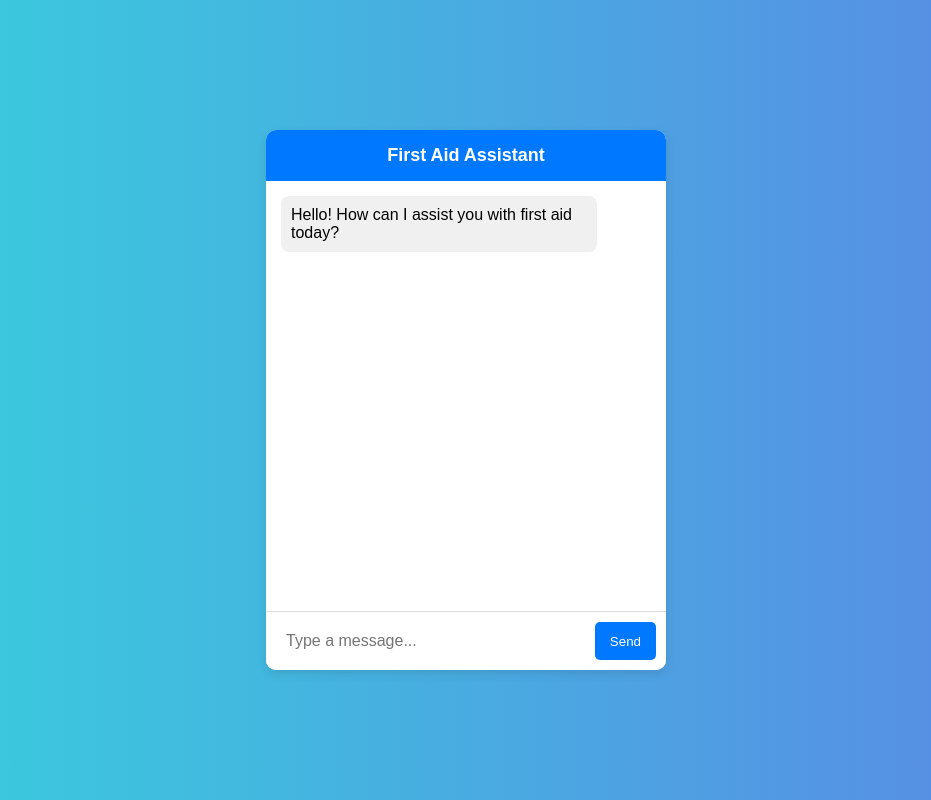
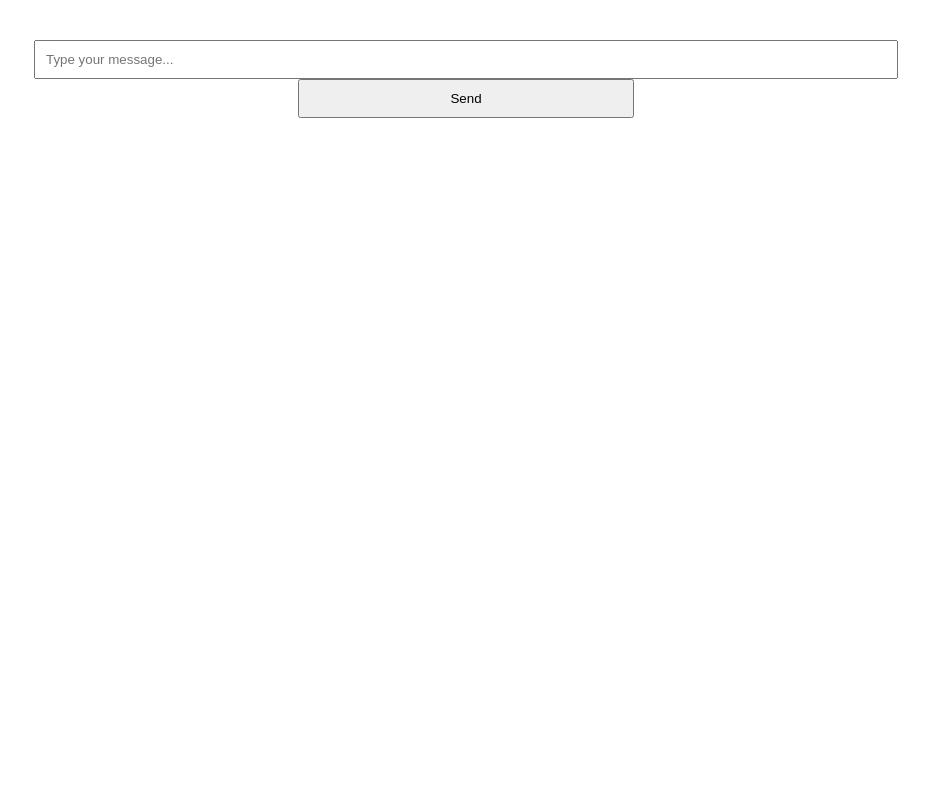
Before and after one commit to 1kilele/first-aid-chatbot, a Flask app: page / in a window 1280 px wide. Shown: the whole page, without its empty margins (174-1105 px from the left). Run offline with Flask 3, Linux system fonts and the light colour scheme.

Commit message:
Add interactive chatbot UI

```diff
--- a/templates/index.html
+++ b/templates/index.html
@@ -1,123 +1,51 @@
 <!DOCTYPE html>
 <html lang="en">
 <head>
-    <meta charset="UTF-8">
-    <meta name="viewport" content="width=device-width, initial-scale=1.0">
+  <meta charset="UTF-8" />
+  <meta name="viewport" content="width=device-width, initial-scale=1.0"/>
   <title>First Aid Chatbot</title>
   <style>
-        body {
-            font-family: Arial, sans-serif;
-            background: linear-gradient(to right, #36D1DC, #5B86E5);
-            margin: 0;
-            padding: 0;
-            display: flex;
-            justify-content: center;
-            align-items: center;
-            height: 100vh;
-        }
-        .chat-container {
-            width: 90%;
-            max-width: 400px;
-            background: white;
-            border-radius: 10px;
-            box-shadow: 0px 4px 10px rgba(0, 0, 0, 0.1);
-            overflow: hidden;
-        }
-        .chat-header {
-            background: #0078FF;
-            color: white;
-            padding: 15px;
-            text-align: center;
-            font-size: 18px;
-            font-weight: bold;
-        }
-        .chat-box {
-            height: 400px;
-            overflow-y: auto;
-            padding: 15px;
-            display: flex;
-            flex-direction: column;
-            gap: 10px;
-        }
-        .chat-message {
-            padding: 10px;
-            border-radius: 8px;
-            max-width: 80%;
-        }
-        .user-message {
-            align-self: flex-end;
-            background: #DCF8C6;
-        }
-        .bot-message {
-            align-self: flex-start;
-            background: #F1F0F0;
-        }
-        .chat-input {
-            display: flex;
-            border-top: 1px solid #ddd;
-            padding: 10px;
-            background: white;
-        }
-        .chat-input input {
-            flex: 1;
-            padding: 10px;
-            border: none;
-            border-radius: 5px;
-            outline: none;
-            font-size: 16px;
-        }
-        .chat-input button {
-            padding: 10px 15px;
-            border: none;
-            background: #0078FF;
-            color: white;
-            cursor: pointer;
-            border-radius: 5px;
-            margin-left: 10px;
-        }
-        .chat-input button:hover {
-            background: #005BB5;
-        }
+    body { font-family: Arial, sans-serif; margin: 40px; }
+    #chatbox { width: 100%; max-width: 600px; margin: auto; }
+    .msg { padding: 10px; margin: 5px 0; border-radius: 5px; }
+    .user { background: #d1e7dd; text-align: right; }
+    .bot { background: #f8d7da; text-align: left; }
+    input, button { padding: 10px; width: 70%; }
+    button { width: 28%; }
   </style>
 </head>
 <body>
-    <div class="chat-container">
-        <div class="chat-header">First Aid Assistant</div>
-        <div class="chat-box" id="chat-box">
-            <div class="bot-message chat-message">Hello! How can I assist you with first aid today?</div>
-        </div>
-        <div class="chat-input">
-            <input type="text" id="user-input" placeholder="Type a message...">
+  <div id="chatbox"></div>
+  <div style="text-align:center;">
+    <input type="text" id="userInput" placeholder="Type your message..."/>
     <button onclick="sendMessage()">Send</button>
-        </div>
   </div>
 
   <script>
     async function sendMessage() {
-            let inputField = document.getElementById("user-input");
-            let message = inputField.value.trim();
-            if (message === "") return;
+      const inputField = document.getElementById("userInput");
+      const message = inputField.value;
+      if (!message.trim()) return;
 
-            let chatBox = document.getElementById("chat-box");
-            let userMessage = document.createElement("div");
-            userMessage.classList.add("user-message", "chat-message");
-            userMessage.textContent = message;
-            chatBox.appendChild(userMessage);
+      appendMessage(message, "user");
 
-            let response = await fetch("http://127.0.0.1:5000/send", {
+      const response = await fetch("/send", {
         method: "POST",
         headers: { "Content-Type": "application/json" },
-                body: JSON.stringify({ message: message })
+        body: JSON.stringify({ message }),
       });
 
-            let data = await response.json();
-            let botMessage = document.createElement("div");
-            botMessage.classList.add("bot-message", "chat-message");
-            botMessage.textContent = data.response;
-            chatBox.appendChild(botMessage);
-            chatBox.scrollTop = chatBox.scrollHeight;
+      const data = await response.json();
+      appendMessage(data.response, "bot");
 
       inputField.value = "";
+    }
+
+    function appendMessage(text, sender) {
+      const msgBox = document.createElement("div");
+      msgBox.className = `msg ${sender}`;
+      msgBox.textContent = text;
+      document.getElementById("chatbox").appendChild(msgBox);
     }
   </script>
 </body>
```
Lines whose indentation alone changed are shown as unchanged.
